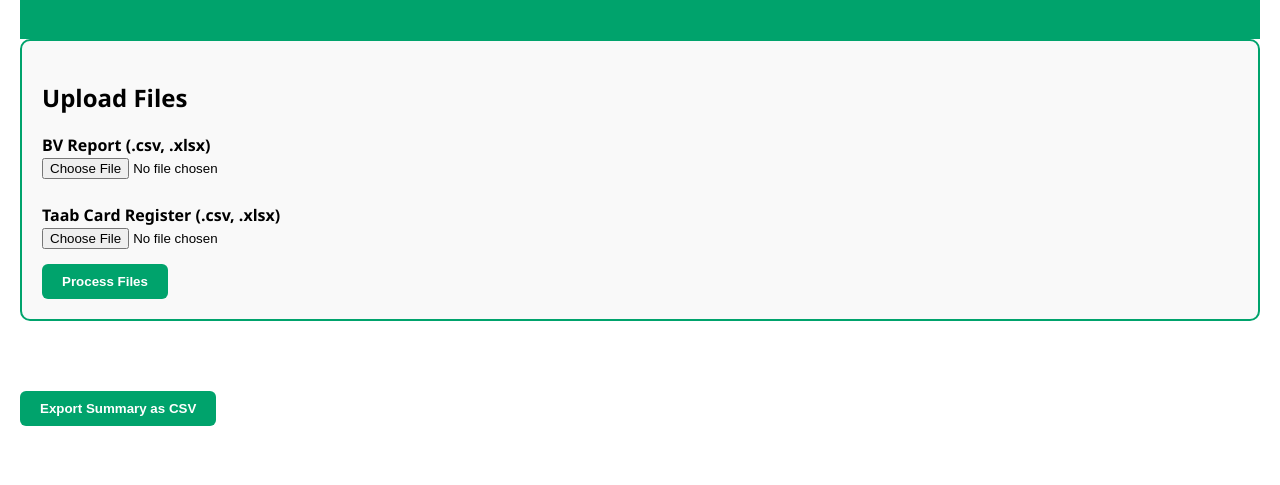
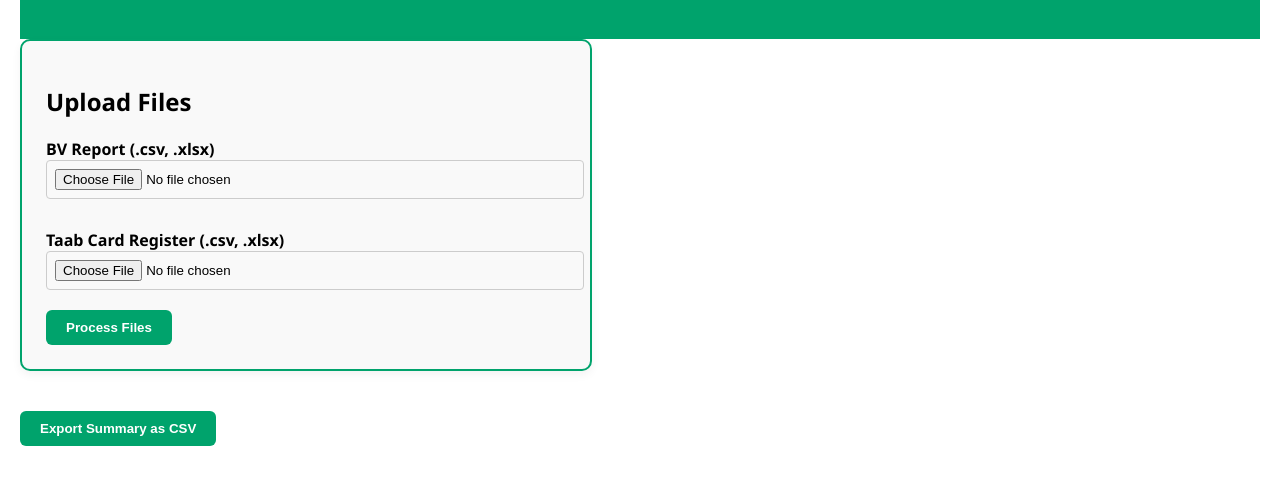
Before and after one commit to mohChi501/BV_Report, a plain HTML site: page index.html in a window 1280 px wide. Shown: the part 107-592 px from the top of the page. Drawn offline with Linux system fonts and the light colour scheme.

Commit message:
Update styles.css

```diff
--- a/styles.css
+++ b/styles.css
@@ -16,19 +16,24 @@ header {
 .upload-section {
   background: #f9f9f9;
   border: 2px solid #00A36C;
-  padding: 20px;
+  padding: 24px;
   border-radius: 10px;
-  margin-bottom: 30px;
+  max-width: 520px;
+  box-shadow: 0 4px 10px rgba(0,0,0,0.05);
 }
 
 label {
   display: block;
   margin-top: 10px;
-  font-weight: bold;
+  font-weight: 600;
+  color: #000000;
 }
 
 input[type="file"] {
-  margin-bottom: 15px;
+  margin-bottom: 20px;
+  border: 1px solid #ccc;
+  padding: 8px;
+  border-radius: 4px;
   width: 100%;
 }
 
```
